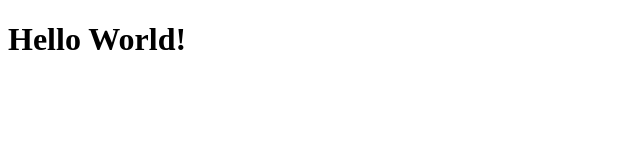
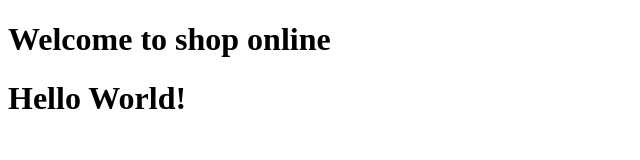
Before and after one commit to chibukasia/shop-online, a plain HTML site: page index.html in a window 1280 px wide. Shown: the whole page, without its empty margins (0-640 px from the left). Drawn offline with Linux system fonts and the light colour scheme.

Commit message:
added welcome header

```diff
--- a/index.html
+++ b/index.html
@@ -2,9 +2,11 @@
 <html>
     <head>
         <title>shop online</title>
+
     </head>
 
     <body>
+        <h1>Welcome to shop online</h1>
         <h1>Hello World!</h1>
     </body>
 </html>
```
